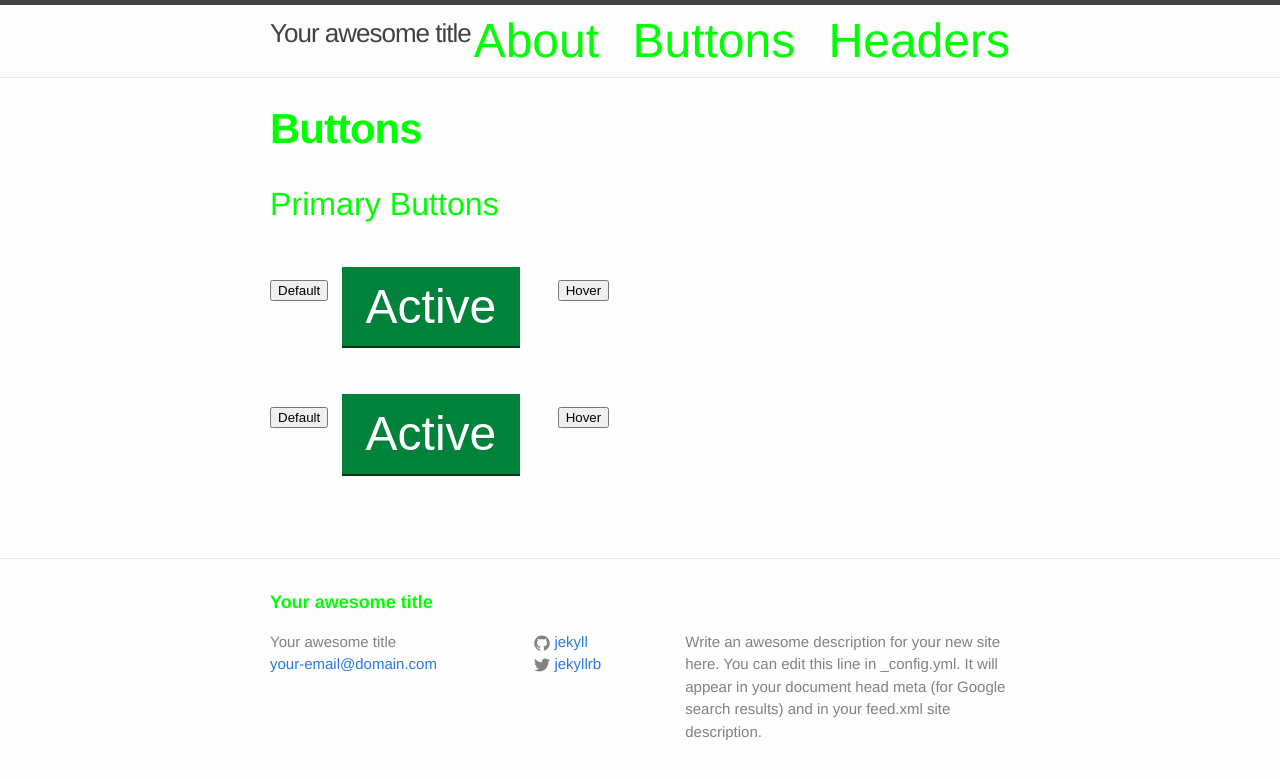
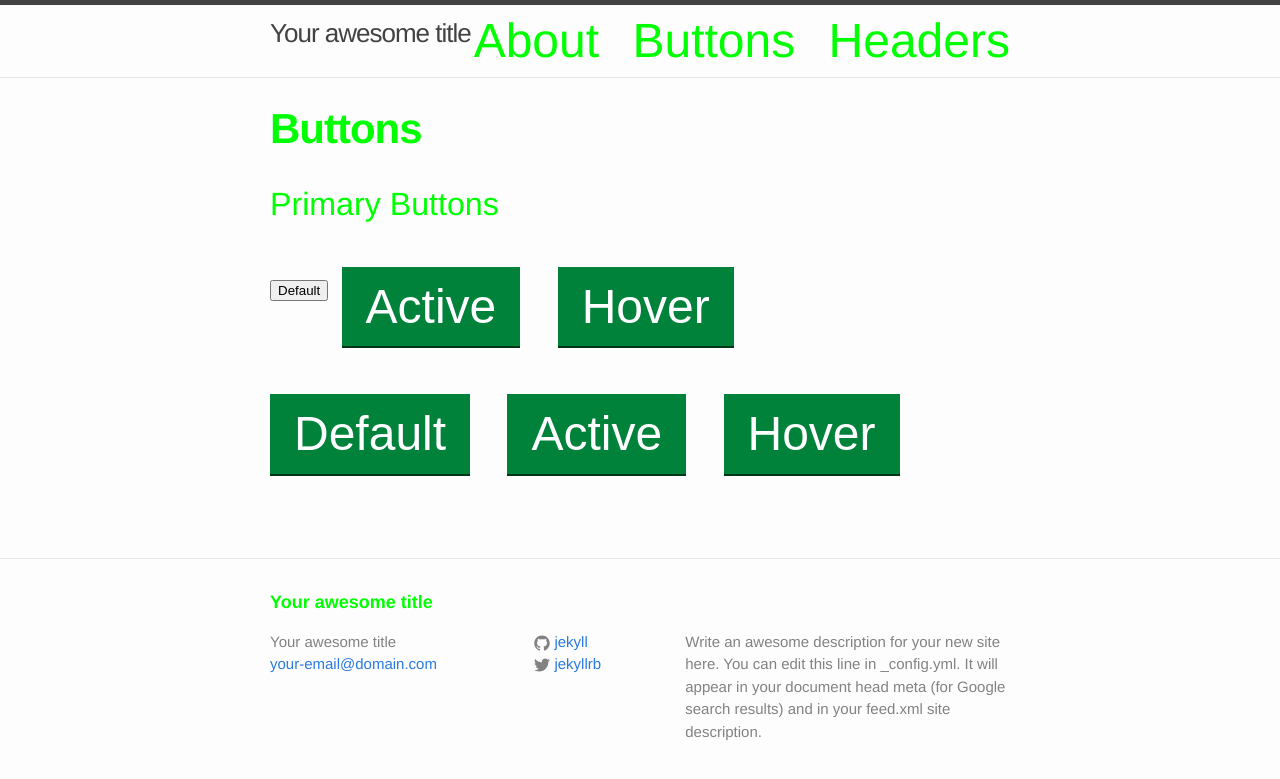
Before and after one commit to armydotmil/armydotmil.github.io, a Jekyll site: the page built from buttons.md, in a window 1280 px wide. Shown: the top 779 px of the page. Built offline with Jekyll 4.4.1, drawn with Linux system fonts in a browser that asks for light colours.

Commit message:
Update _buttons.scss

```diff
--- a/_sass/_buttons.scss
+++ b/_sass/_buttons.scss
@@ -1,6 +1,6 @@
 // Buttons
 
-.usa-button-active, .usa-button-hover .usa-button-primary-alt{
+.usa-button-active, .usa-button-hover, .usa-button-primary-alt{
   background-color: #00823b;
   border: medium none;
   border-radius: 0;
```
